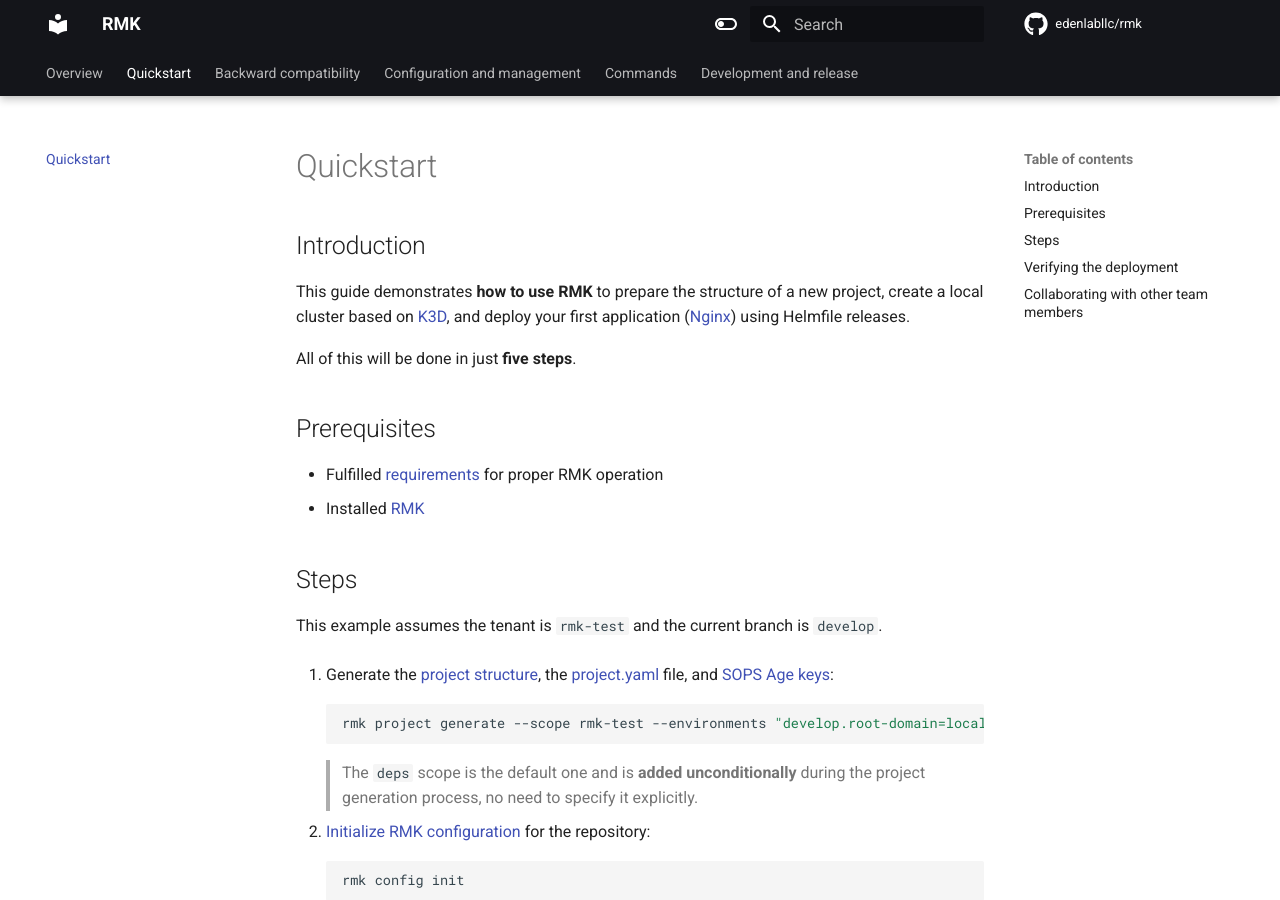
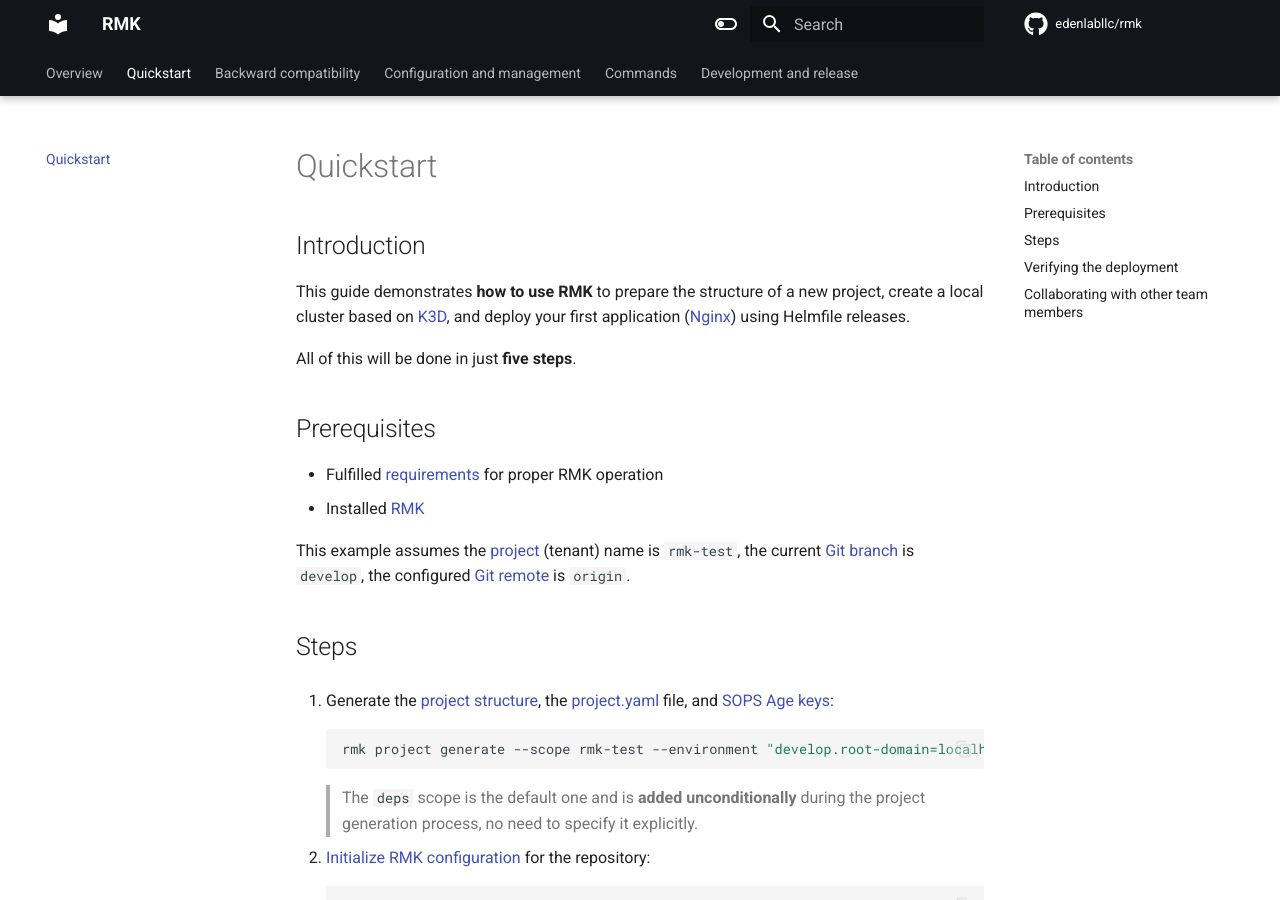
Before and after one commit to edenlabllc/rmk, an MkDocs documentation site: the page built from docs/quickstart.md, in a window 1280 px wide and 900 px high. Built offline with MkDocs 1.6.1 and Material for MkDocs 9.7.7, drawn with Linux system fonts in a browser that asks for light colours; comment, search, counter and statistics services are not loaded; the version menu is left out; some of the changed text lies outside the part shown.

Commit message:
#59 - Improve quickstart.md,preparation-of-project-repository.md. Enable "copy button" for all code blocks.

````diff
--- a/docs/quickstart.md
+++ b/docs/quickstart.md
@@ -13,9 +13,14 @@
 - Fulfilled [requirements](index.md#requirements) for proper RMK operation
 - Installed [RMK](index.md#installation)
 
+This example assumes the [project](configuration/project-management/requirement-for-project-repository.md) (tenant) name
+is `rmk-test`, the
+current [Git branch](https://docs.github.com/en/pull-requests/collaborating-with-pull-requests/proposing-changes-to-your-work-with-pull-requests/about-branches)
+is `develop`, the
+configured [Git remote](https://docs.github.com/en/get-started/getting-started-with-git/managing-remote-repositories)
+is `origin`.
+
 ## Steps
-
-This example assumes the tenant is `rmk-test` and the current branch is `develop`.
 
 1. Generate
    the [project structure](configuration/project-management/requirement-for-project-repository.md#expected-repository-structure),
@@ -23,7 +28,7 @@
    Age keys](configuration/secrets-management/secrets-management.md#secret-keys):
 
    ```shell
-   rmk project generate --scope rmk-test --environments "develop.root-domain=localhost" --create-sops-age-keys
+   rmk project generate --scope rmk-test --environment "develop.root-domain=localhost" --create-sops-age-keys
    ```
 
    > The `deps` scope is the default one and is **added unconditionally** during the project generation process, no need
@@ -108,7 +113,8 @@
 > ```
 >
 > If **sharing** the secret keys is required, **consider switching** from a K3D provider to a
-> supported [cloud provider](configuration/configuration-management/configuration-management.md#initialization-of-rmk-configuration-for-different-cluster-providers).
+>
+supported [cloud provider](configuration/configuration-management/configuration-management.md#initialization-of-rmk-configuration-for-different-cluster-providers).
 
 Finally, the team members should follow all the [steps](#steps) **except the 1st one**, as the project has already been
 generated.
--- a/mkdocs.yml
+++ b/mkdocs.yml
@@ -14,6 +14,8 @@
   name: material
   language: en
   features:
+    # https://squidfunk.github.io/mkdocs-material/reference/code-blocks/#code-copy-button
+    - content.code.copy
     # https://squidfunk.github.io/mkdocs-material/setup/setting-up-site-search/
     - search.highlight
     - search.share
````
Also changed, not shown: docs/configuration/project-management/preparation-of-project-repository.md (+19 -11 lines).
